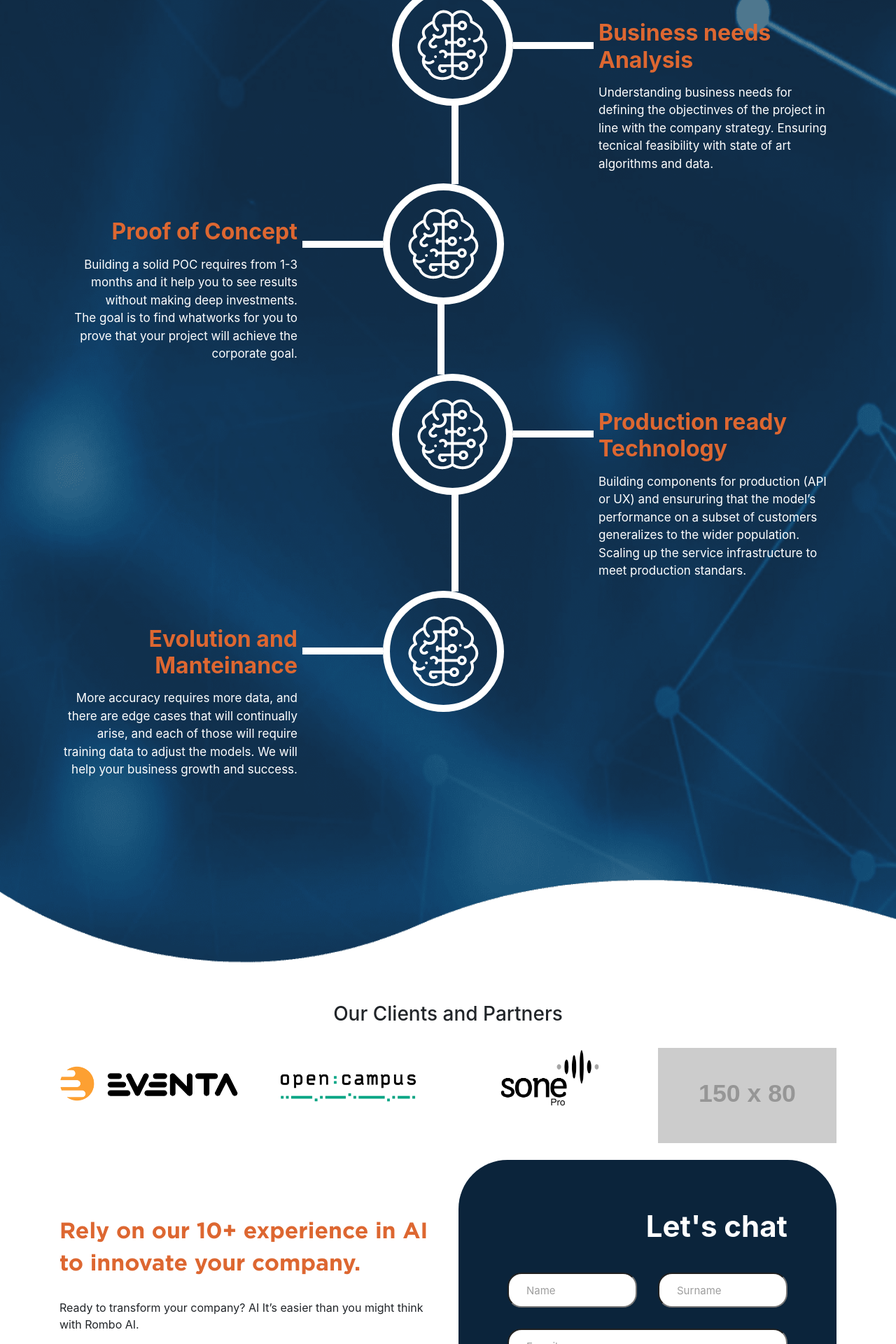
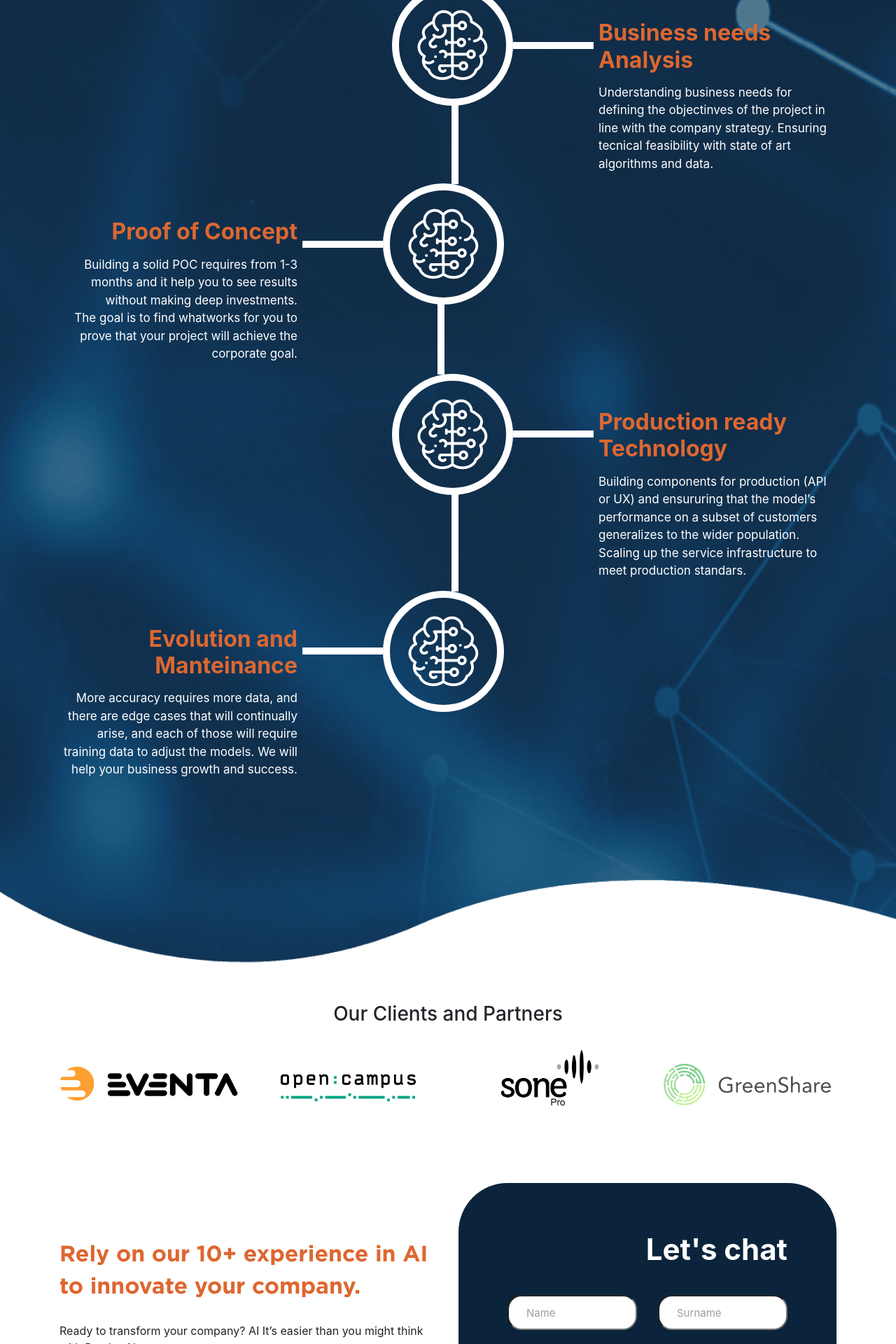
Before and after one commit to romboai/website, a Jekyll site: the page built from index.html, in a window 1280 px wide. Shown: the part 4480-6400 px from the top of the page at 70% size. Built offline with Jekyll 4.4.1, drawn with Linux system fonts in a browser that asks for light colours; comment, search, counter and statistics services are not loaded.

Commit message:
partners and logos

```diff
--- a/css/custom/style.css
+++ b/css/custom/style.css
@@ -695,3 +695,12 @@ z-index: 10;
   font-size: 25px;
   font-weight: 700;
 }
+
+
+/* PARTNERS*/
+
+.partners{
+
+  margin-bottom: 60px;
+
+}
--- a/index.html
+++ b/index.html
@@ -258,7 +258,7 @@ title: "Rombo AI"
 
 
 <!-- Partner section START -->
-<div class="container text-center">
+<div class="partners container text-center">
     <h3>Our Clients and Partners</h3>
     <br>
     <div class="row">
@@ -272,7 +272,7 @@ title: "Rombo AI"
         <img src="/img/sone_logo.png" class="img-responsive" style="width:60%" alt="Sone Health">
       </div>
       <div class="col-sm-3">
-        <img src="https://placehold.it/150x80?text=IMAGE" class="img-responsive" style="width:100%" alt="Image">
+        <img src="/img/greenshare_logo.png" class="img-responsive" style="width:100%" alt="Image">
       </div>
     </div>
   </div><br>
```
Also changed, not shown: img/greenshare_logo.png (added), 3 other files.
